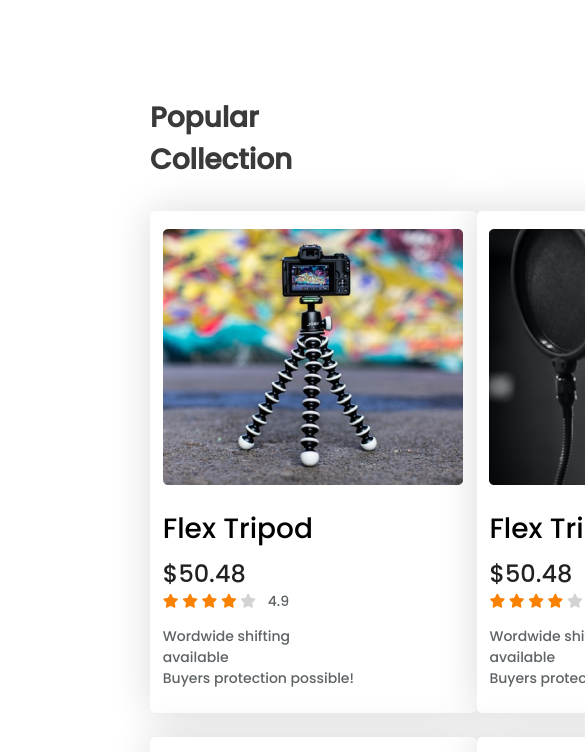
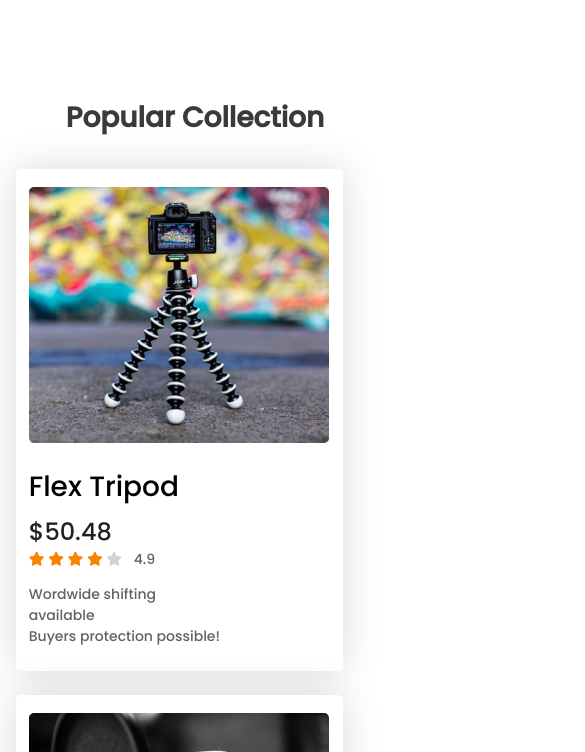
Before and after one commit to m3hrab/influencer-products, a plain HTML site: page index.html in a window 390 px wide. Shown: the part 751-1503 px from the top of the page, 585 px wide, since content can reach past the window. Drawn offline with Linux system fonts and the light colour scheme.

Commit message:
Added Responsive Products section

```diff
--- a/assets/css/responsive.css
+++ b/assets/css/responsive.css
@@ -54,6 +54,16 @@
 
   .brand-logo img {
     width: 60%;
+  }
+
+  /* Products Section  */
+  .products-container {
+    margin: 0px 16px;
+  }
+
+  .products {
+    grid-template-columns: repeat(2, 1fr);
+    justify-content: center;
   }
 }
 
@@ -135,4 +145,14 @@
   .brand-logo img {
     width: 55%;
   }
+
+  /* Products Section  */
+  .products-container {
+    margin: 0px 16px;
+  }
+
+  .products {
+    grid-template-columns: repeat(1, 1fr);
+    justify-content: center;
+  }
 }
```
